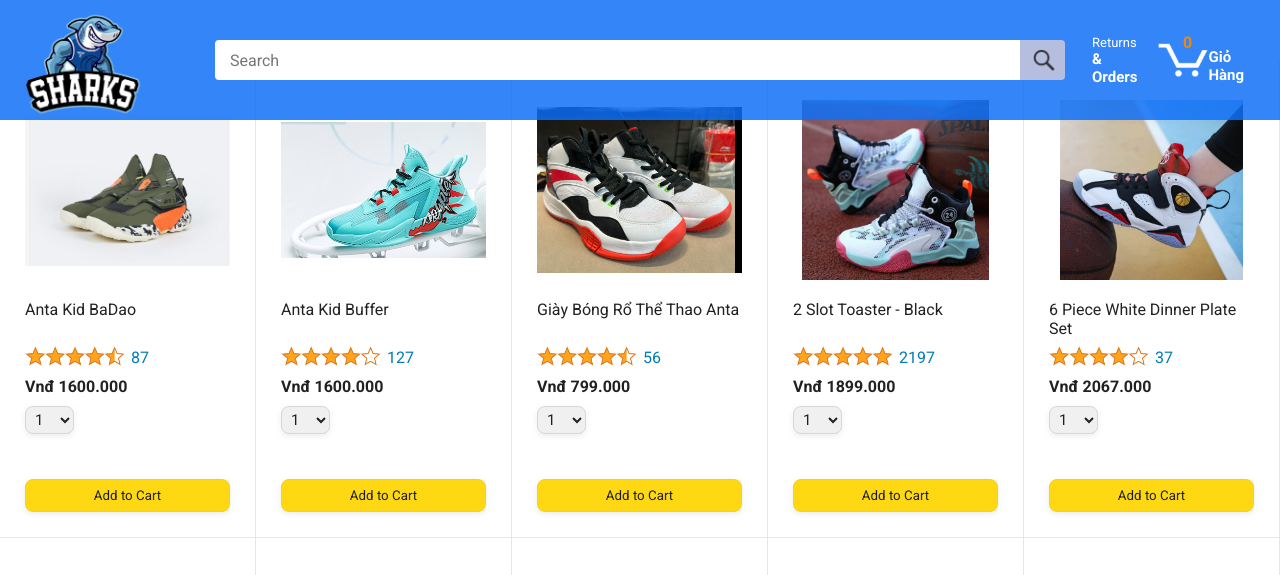
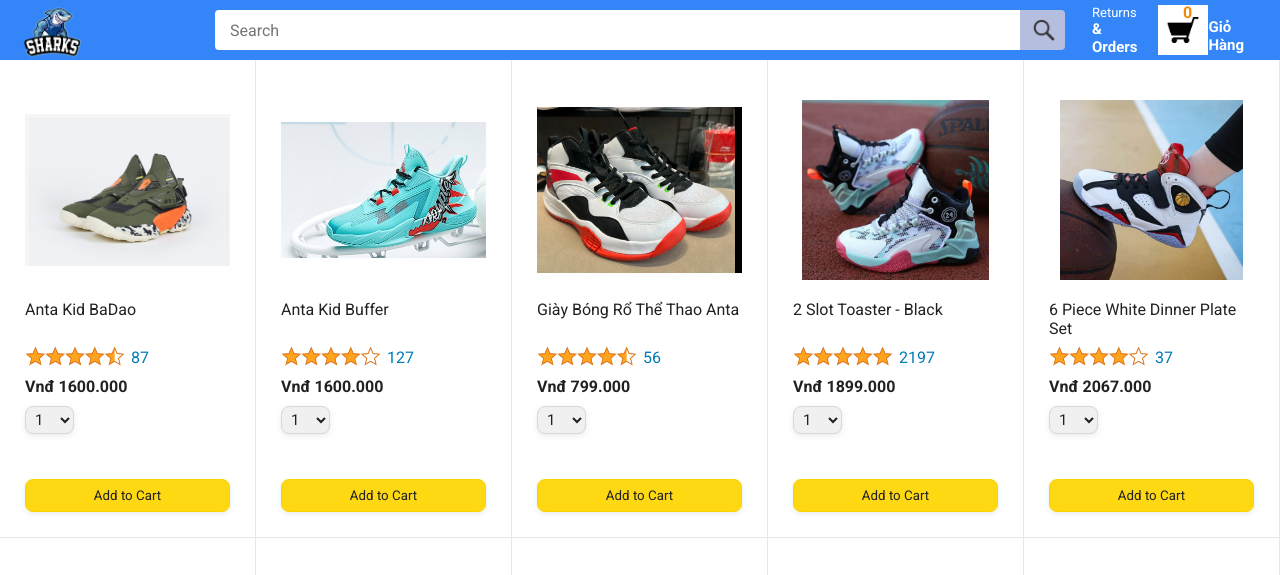
Before and after one commit to q0992001/HanoiSharks-Store, a plain HTML site: page homepage.html in a window 1280 px wide. Shown: the top 575 px of the page. Drawn offline with Linux system fonts and the light colour scheme; files that its build step writes are made by us from their sources.

Commit message:
edit grid

```diff
--- a/homepage.html
+++ b/homepage.html
@@ -14,7 +14,7 @@
 
   <!-- Here are the CSS files for this page. -->
   <link rel="stylesheet" href="/styles/shared/homepage-header.css">
-  <link rel="stylesheet" href="/styles/shared/homepage.css">
+  <link rel="stylesheet" href="/styles/pages/homepage.css">
   <link rel="stylesheet" href="/styles/shared/general.css">
 </head>
 <body>
@@ -43,7 +43,7 @@
         </a>
 
         <a class="cart-link header-link" href="checkout.html">
-          <img class="cart-icon" src="/Image/icons/cart-icon.png">
+          <img class="cart-icon" src="/Image/icons/cart.png">
           <div class="cart-quantity js-cart-quantity">0</div>
           <div class="cart-text">Giỏ Hàng</div>
         </a>
--- a/styles/shared/homepage-header.css
+++ b/styles/shared/homepage-header.css
@@ -12,14 +12,14 @@
   top: 0;
   left: 0;
   right: 0;
-  height: 120px;
+  height: 60px;
 }
 
 .homepage-header-left-section {
   width: 180px;
 }
 
-@media (max-width: 1200px) {
+@media (max-width: 800px) {
   .homepage-header-left-section {
     width: unset;
   }
@@ -39,7 +39,7 @@
 }
 
 .homepage-logo {
-  width: 120px;
+  width: 60px;
   margin-top: 5px;
 }
 
```
Also changed, not shown: Image/icons/cart.png (added), styles/pages/homepage.css (renamed from styles/pages/checkout/homepage.css).
